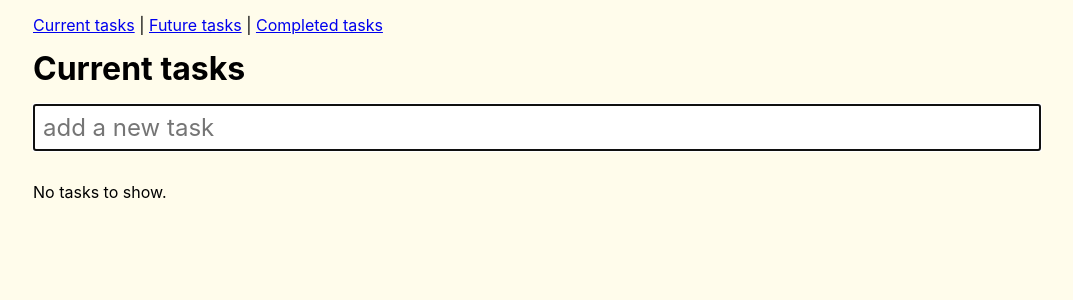
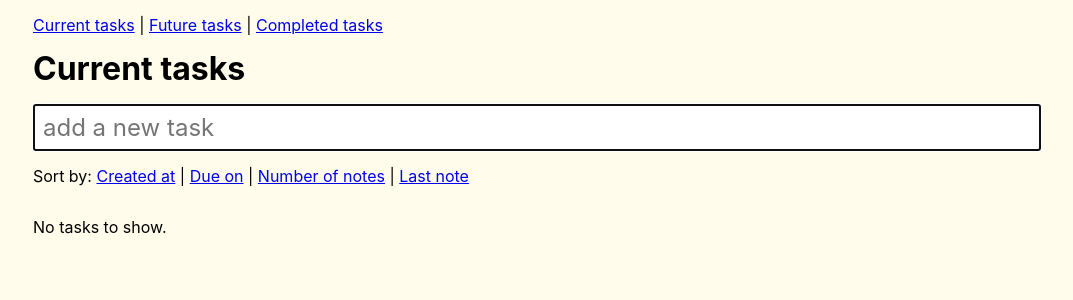
Before and after one commit to cndreisbach/busyb, a Django app: page /tasks/ in a window 1280 px wide. Shown: the part 51-351 px from the top of the page, without its empty margins (103-1176 px from the left). Run offline with Django 3.2, Linux system fonts and the light colour scheme; the visitor is signed in with stand-in values (Sample User, id 1); data that the repository does not hold is empty.

Commit message:
Add ability to sort tasks

```diff
--- a/core/templates/core/edit_task.html
+++ b/core/templates/core/edit_task.html
@@ -19,7 +19,7 @@
   <button type="submit">Save task</button>
 </form>
 
-<h3>Notes</h3>
+<h3 id="notes">Notes</h3>
 
 {% for note in notes %}
 <div class="mv2" id="note-{{ note.id }}">
--- a/core/templates/core/task_list.html
+++ b/core/templates/core/task_list.html
@@ -16,6 +16,13 @@
     <input type="text" class="db f3 pa2 w-100" name="task" placeholder="add a new task" maxlength="512" required
       autofocus aria-label="New task" id="{{ form.task.id_for_label }}">
   </form>
+</div>
+<div class="mv2">
+  Sort by:
+  <a href="?sort=created_at">Created at</a> |
+  <a href="?sort=due_on">Due on</a> |
+  <a href="?sort=note_count">Number of notes</a> |
+  <a href="?sort=last_note_created_at">Last note</a>
 </div>
 <div class="mv4">
   {% for task in tasks.all %}
@@ -36,6 +43,16 @@
 
           {% if task.completed_at %}
           <span class="pr2">Completed {{ task.completed_at|naturalday }}</span>
+          {% endif %}
+
+          {% if task.note_count > 0 %}
+          <span class="pr2">
+            <a href="{% url 'edit_task' task_id=task.hashid %}#notes">{{task.note_count}} note{{task.note_count|pluralize}}</a>
+          </span>
+
+          <span class="pr2">
+            Updated {{ task.last_note_created_at|naturalday }}
+          </span>
           {% endif %}
         </div>
       </div>
--- a/core/views.py
+++ b/core/views.py
@@ -8,6 +8,7 @@ from core.models import Task
 from core.forms import NewTaskForm, EditTaskForm, NoteForm
 from datetime import date
 from django.views.generic import View, ListView
+from django.db.models import Count, Max, F
 
 
 def index(request):
@@ -25,6 +26,7 @@ class TaskListView(LoginRequiredMixin, ListView):
     def get_queryset(self):
         self.group = self.kwargs.get('group')
         self.tag = self.request.GET.get('tag')
+        self.sort = self.request.GET.get('sort')
 
         tasks = self.request.user.tasks
         if self.group == 'complete':
@@ -36,6 +38,16 @@ class TaskListView(LoginRequiredMixin, ListView):
 
         if self.tag:
             tasks = tasks.filter(tags__text__iexact=self.tag)
+
+        tasks = tasks.annotate(
+            note_count=Count('notes'),
+            last_note_created_at=Max('notes__created_at'))
+
+        if self.sort in [
+                'created_at', 'due_on', 'last_note_created_at', 'note_count'
+        ]:
+            tasks = tasks.order_by(
+                F(self.sort).desc(nulls_last=True), 'description')
 
         return tasks
 
```
